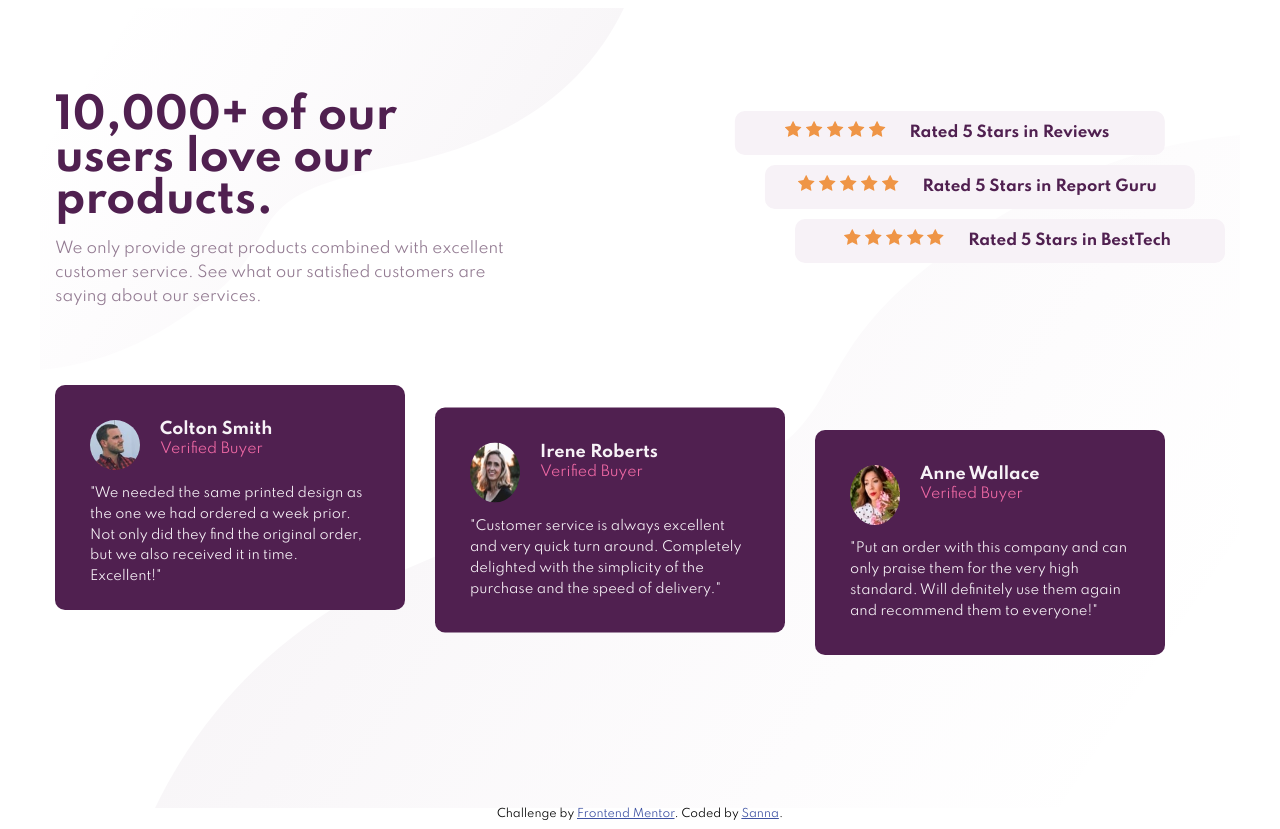
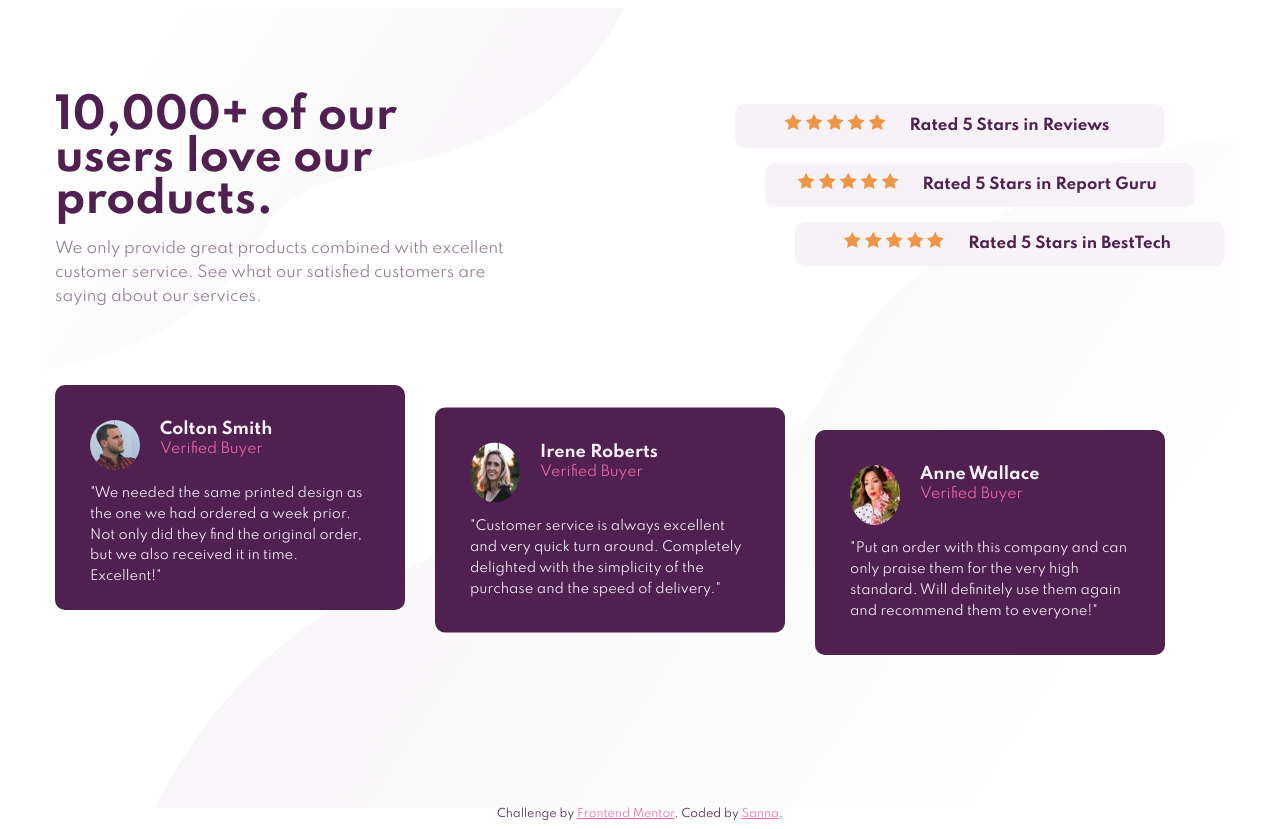
Before and after one commit to sannasinne/social-proof-section, a plain HTML site: page index.html in a window 1280 px wide. Drawn offline with Linux system fonts and the light colour scheme.

Commit message:
Finalized project

```diff
--- a/css/style.css
+++ b/css/style.css
@@ -65,7 +65,7 @@ section {
 .ratings-card {
   background: var(--light-magenta);
   padding: 10px 30px;
-  margin-bottom: 10px;
+  margin-bottom: 15px;
   text-align: center;
   border-radius: 10px;
   width: 340px;
@@ -187,7 +187,8 @@ section {
 .attribution {
   font-size: 11px;
   text-align: center;
+  color: var(--magenta);
 }
 .attribution a {
-  color: hsl(228, 45%, 44%);
+  color: var(--pink);
 }
--- a/index.html
+++ b/index.html
@@ -12,6 +12,7 @@
     <title>Frontend Mentor | Social proof section</title>
   </head>
   <body>
+    <main>
       <section>
         <div class="header">
           <h1>10,000+ of our users love our products.</h1>
@@ -66,6 +67,7 @@
           </div>
         </div>
       </section>
+    </main>
     <div class="attribution">
       Challenge by
       <a href="https://www.frontendmentor.io?ref=challenge" target="_blank"
```
Also changed, not shown: finished/desktop.jpg (added), finished/mobile.jpg (added), 2 other files. Lines whose indentation alone changed are shown as unchanged.
